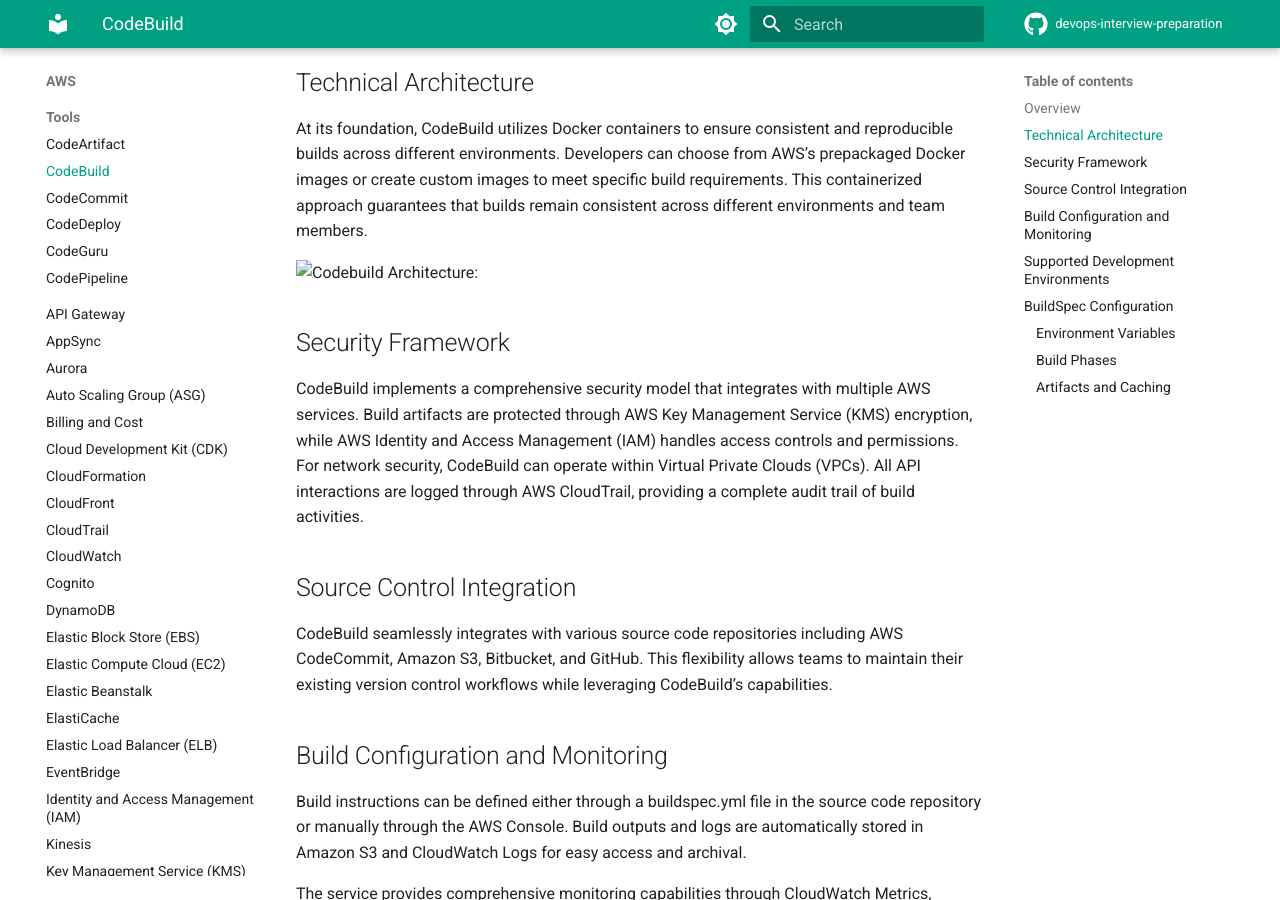
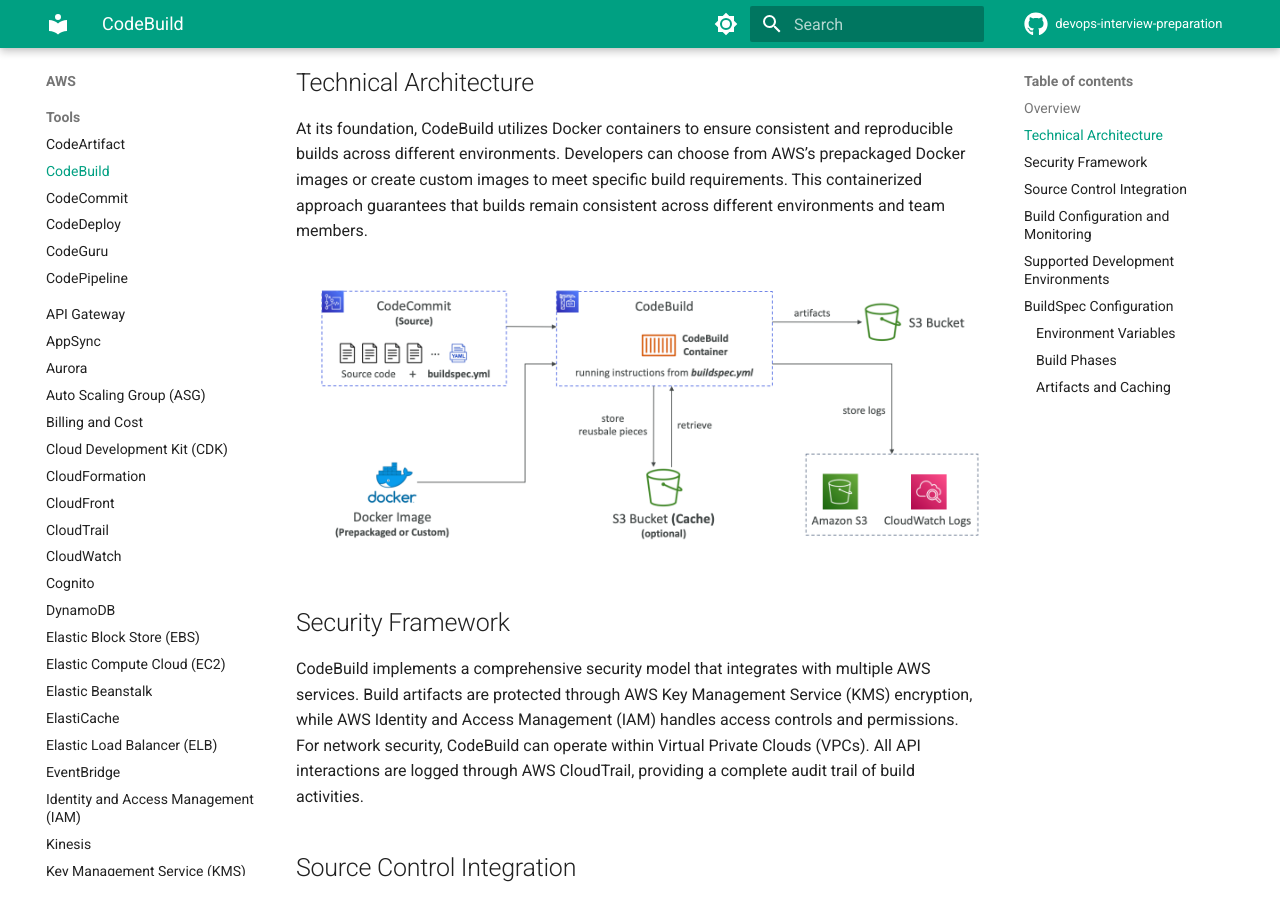
Before and after one commit to alelapi/devops-interview-preparation, an MkDocs documentation site: the page built from docs/aws/tools/codebuild.md, in a window 1280 px wide and 900 px high, scrolled down 489 px. Built offline with MkDocs 1.6.1 and Material for MkDocs 9.7.7, drawn with Linux system fonts in a browser that asks for light colours; comment, search, counter and statistics services are not loaded.

Commit message:
fix images

```diff
--- a/docs/aws/tools/codebuild.md
+++ b/docs/aws/tools/codebuild.md
@@ -10,7 +10,7 @@ The service handles essential development tasks including source code compilatio
 
 At its foundation, CodeBuild utilizes Docker containers to ensure consistent and reproducible builds across different environments. Developers can choose from AWS's prepackaged Docker images or create custom images to meet specific build requirements. This containerized approach guarantees that builds remain consistent across different environments and team members.
 
-![Codebuild Architecture:](../assets/img/codebuild.png)
+![Codebuild Architecture:](../../assets/img/codebuild.png)
 
 ## Security Framework
 
```
Also changed, not shown: docs/aws/tools/codedeploy.md (+1 -1 lines).
